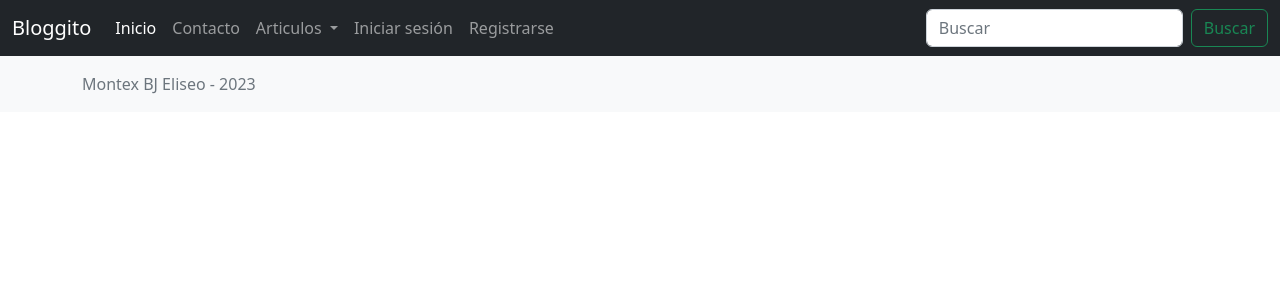
After one commit to montexbjeliseo/bloggito, a Django app: template templates/base.html in a window 1280 px wide. The commit adds this page. Shown: the top 300 px of the page. Run offline with Django 4.2, Linux system fonts and the light colour scheme; the template is opened without the code that fills it, so the values that code supplies are empty.

Commit message:
Base look N' feel

```diff
--- /dev/null
+++ b/templates/base.html
@@ -0,0 +1,31 @@
+<!doctype html>
+<html lang="es-ar">
+
+<head>
+    <title>{% block title %} Inicio {% endblock title %}</title>
+    <!-- Required meta tags -->
+    <meta charset="utf-8">
+    <meta name="viewport" content="width=device-width, initial-scale=1, shrink-to-fit=no">
+
+    <!-- Bootstrap CSS v5.2.1 -->
+    <link href="https://cdn.jsdelivr.net/npm/bootstrap@5.2.1/dist/css/bootstrap.min.css" rel="stylesheet"
+        integrity="sha384-iYQeCzEYFbKjA/T2uDLTpkwGzCiq6soy8tYaI1GyVh/UjpbCx/TYkiZhlZB6+fzT" crossorigin="anonymous">
+
+</head>
+
+<body>
+    {% include 'includes/header.html' %}
+    {% block content %}
+    {% endblock content %}
+    {% include 'includes/footer.html' %}
+    <!-- Bootstrap JavaScript Libraries -->
+    <script src="https://cdn.jsdelivr.net/npm/@popperjs/core@2.11.6/dist/umd/popper.min.js"
+        integrity="sha384-oBqDVmMz9ATKxIep9tiCxS/Z9fNfEXiDAYTujMAeBAsjFuCZSmKbSSUnQlmh/jp3" crossorigin="anonymous">
+        </script>
+
+    <script src="https://cdn.jsdelivr.net/npm/bootstrap@5.2.1/dist/js/bootstrap.min.js"
+        integrity="sha384-7VPbUDkoPSGFnVtYi0QogXtr74QeVeeIs99Qfg5YCF+TidwNdjvaKZX19NZ/e6oz" crossorigin="anonymous">
+        </script>
+</body>
+
+</html>
--- /dev/null
+++ b/templates/includes/footer.html
@@ -0,0 +1,5 @@
+<footer class="footer mt-auto py-3 bg-light">
+    <div class="container">
+        <span class="text-muted">Montex BJ Eliseo - 2023</span>
+    </div>
+</footer>
--- /dev/null
+++ b/templates/includes/header.html
@@ -0,0 +1,49 @@
+<header>
+    <nav class="navbar navbar-expand-lg navbar-dark bg-dark">
+        <div class="container-fluid">
+            <a class="navbar-brand" href="{% url 'index' %}">Bloggito</a>
+            <button class="navbar-toggler" type="button" data-bs-toggle="collapse"
+                data-bs-target="#navbarSupportedContent" aria-controls="navbarSupportedContent" aria-expanded="false"
+                aria-label="Toggle navigation">
+                <span class="navbar-toggler-icon"></span>
+            </button>
+            <div class="collapse navbar-collapse" id="navbarSupportedContent">
+                <ul class="navbar-nav me-auto mb-2 mb-lg-0">
+                    <li class="nav-item">
+                        <a class="nav-link active" aria-current="page" href="{% url 'index' %}">Inicio</a>
+                    </li>
+                    <li class="nav-item">
+                        <a class="nav-link" href="#">Contacto</a>
+                    </li>
+                    <li class="nav-item dropdown">
+                        <a class="nav-link dropdown-toggle" href="#" id="navbarDropdown" role="button"
+                            data-bs-toggle="dropdown" aria-expanded="false">
+                            Articulos
+                        </a>
+                        <ul class="dropdown-menu" aria-labelledby="navbarDropdown">
+                            <li><a class="dropdown-item" href="#">Categoria 1</a></li>
+                            <li><a class="dropdown-item" href="#">Categoria 2</a></li>
+                            <li>
+                                <hr class="dropdown-divider">
+                            </li>
+                            <li><a class="dropdown-item" href="{% url 'posts:index' %}">Todos los articulos</a></li>
+                        </ul>
+                    </li>
+                    {% if user.is_authenticated %}
+                    <li class="nav-item">
+                        <a href="{% url 'confirm_logout' %}?next={{path}}" class="nav-link">Cerrar sesión</a>
+                    </li>
+                    {% else %}
+                    <li class="nav-item">
+                        <a href="{% url 'login' %}" class="nav-link">Iniciar sesión</a>
+                    </li>
+                    <li class="nav-item">
+                        <a href="{% url 'register' %}" class="nav-link">Registrarse</a>
+                        {% endif %}
+                    </li>
+                </ul>
+                {% include 'includes/search.html' %}
+            </div>
+        </div>
+    </nav>
+</header>
--- /dev/null
+++ b/templates/includes/search.html
@@ -0,0 +1,4 @@
+<form class="d-flex">
+    <input class="form-control me-2" type="search" placeholder="Buscar" aria-label="Search">
+    <button class="btn btn-outline-success" type="submit">Buscar</button>
+</form>
--- a/templates/index.html
+++ b/templates/index.html
@@ -1 +1,5 @@
-<h1>Index</h1>
+{% extends 'base.html' %}
+{% block title %} Inicio {% endblock title %}
+{% block content %}
+<h1>Inicio</h1>
+{% endblock content %}
```
Also changed, not shown: db.sqlite3.
